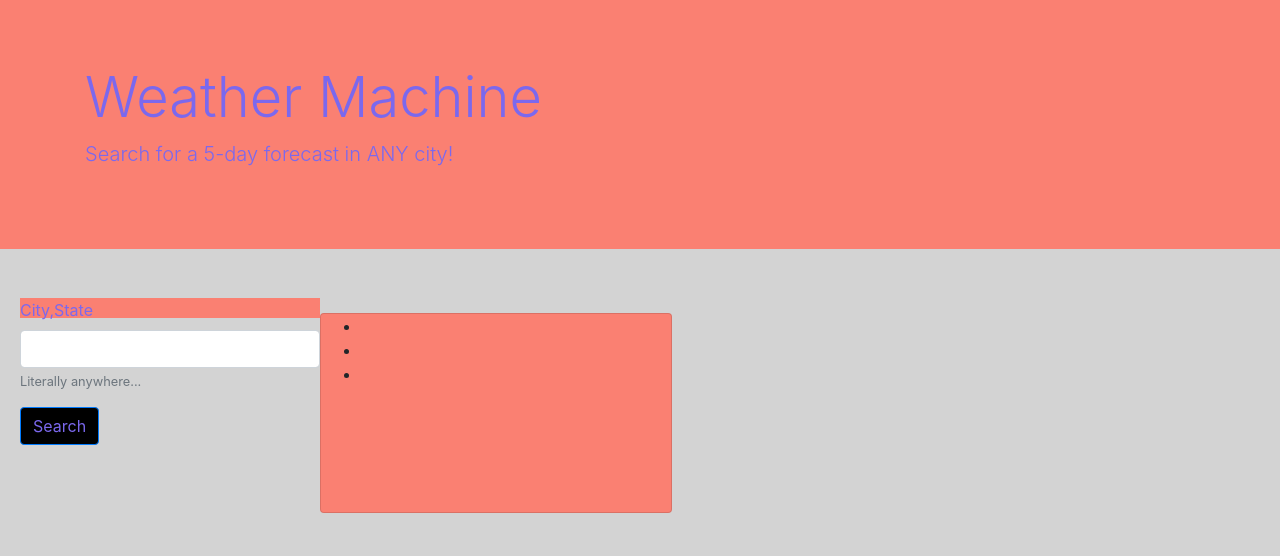
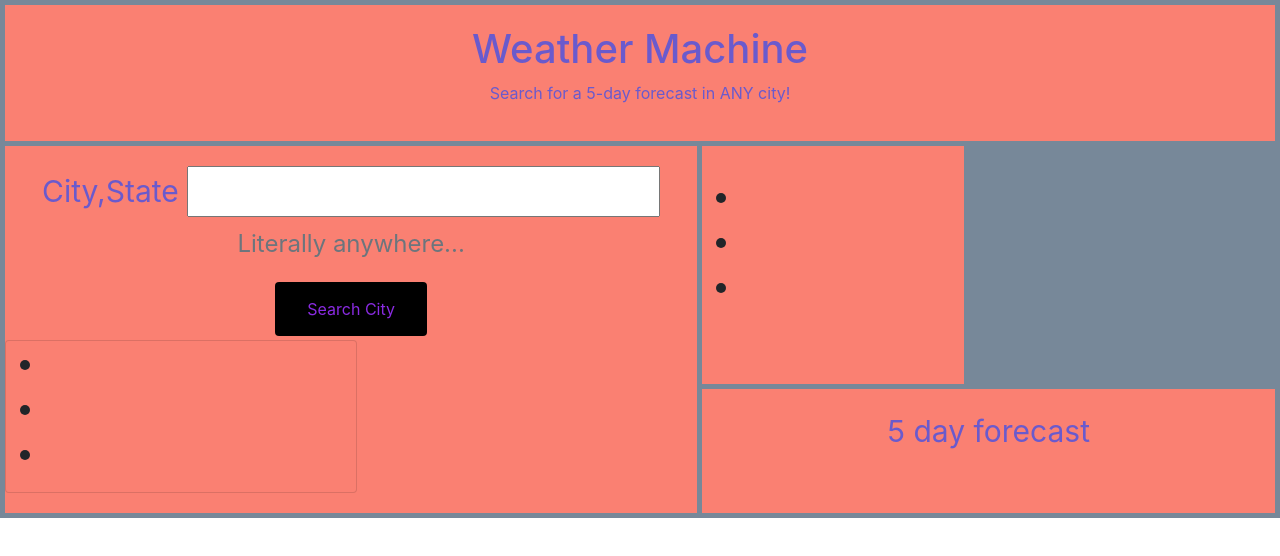
Before and after one commit to Davidanderson76/weatherforecast, a plain HTML site: page index.html in a window 1280 px wide. Drawn offline with nearby package versions, Linux system fonts and the light colour scheme.

Commit message:
updating the files, worked on the ajax call to connect with the weather api

```diff
--- a/index.html
+++ b/index.html
@@ -15,29 +15,30 @@
 
 
 <body>
-<!--BIG HEADER TOP-->
 
-<div class="jumbotron jumbotron-fluid">
-  <div class="container">
-    <h1 class="display-4">Weather Machine</h1>
-    <p class="lead">Search for a 5-day forecast in ANY city!</p>
-  </div>
+<!--HEADER HERE-->
+
+<div class="grid-container">
+    <div class="item1">
+        <h1>Weather Machine</h1>
+        <p id="headerText">Search for a 5-day forecast in ANY city!</p>
     </div>
 
-<!--FORM TO SEARCH CITY-->
-
+<!--SEARCH BAR HERE HERE-->
+    <div class="item2">
         <form>
             <div class="box">
                 <div class="form-group">
                     <label>City,State</label>
-                <input type="search" class="form-control" >
+                    <span id="error"></span>
+                        <input type="text" id="city" >
                         <small id="form" class="form-text text-muted">Literally anywhere...</small>
                 </div>
-            <button type="submit" class="btn btn-primary button">Search</button>
+                    <button type="submit" id="submitWeather" class="btn btn-primary button">Search City</button>
             </div>
         </form>
 
-<!--LIST GROUP TO HOLD RECENT SEARCHES-->
+<!--LIST TO PLACE HISTORY SEARCHES-->
 
         <div class="card" style="width: 22rem;">
             <ul class="listGroup">
@@ -45,6 +46,20 @@
               <li class="listItem"></li>
               <li class="listItem"></li>
             </ul>
+        </div>
+    </div>
+
+<!--RESULTS GO HERE-->
+
+    <div class="item3">
+       <h1></h1>
+        <ul class="weatherList">
+            <li class="weatherItem"></li>
+            <li class="weatherItem"></li>
+            <li class="weatherItem"></li>
+        </ul>
+    </div>
+    <div class="item5">5 day forecast</div>
 </div>
 
 
@@ -57,10 +72,7 @@
 
 
 
-
-<script src="https://code.jquery.com/jquery-3.5.1.slim.min.js"
-integrity="sha384-DfXdz2htPH0lsSSs5nCTpuj/zy4C+OGpamoFVy38MVBnE+IbbVYUew+OrCXaRkfj"
-crossorigin="anonymous"></script>
+<script src="https://ajax.googleapis.com/ajax/libs/jquery/3.5.1/jquery.min.js"></script>
 <script src="script.js"></script>
 </body>
 </html>
--- a/script.js
+++ b/script.js
@@ -0,0 +1,15 @@
+$(document).ready(function(){
+
+    $("#submitWeather").click(function(){
+
+        var city = $("#city").val();
+        var queryUrl = 'https://cors-anywhere.herokuapp.com/api.openweathermap.org/data/2.5/forecast?q=' + city + '&units=metric' + '&appid=a0230666122f5a62a46562b7d71a9b25';
+
+        $.ajax({
+            url: queryUrl,
+            method: "GET",
+        }).then (function(response){
+            console.log(response);
+        })
+    });
+});
--- a/style.css
+++ b/style.css
@@ -1,37 +1,54 @@
-body {
-    background-color: lightgray;
+
+
+.item1, .form-group {
+    grid-area: header;
+    color: slateblue;
  }
 
-.jumbotron-fluid {
-    background-color: salmon;
+
+.item2 { grid-area: menu; }
+.item3 { grid-area: main; }
+.item5 {
+  grid-area:
+  footer;
+  color: slateblue;
  }
 
-.display-4, .lead, .form-group, .btn {
-    color: mediumslateblue;
+.grid-container {
+  display: grid;
+  grid-template-areas:
+    'header header header header header header'
+    'menu main main main right right'
+    'menu footer footer footer footer footer';
+  grid-gap: 5px;
+  background-color: lightslategray;
+  padding: 5px;
 }
 
-form {
-    width: 100%;
-  padding: 12px 20px;
-  margin: 8px 0;
-  box-sizing: border-box;
+.grid-container > div {
+  background-color: salmon;
+  text-align: center;
+  padding: 20px 0;
+  font-size: 30px;
 }
 
-.box{
-    background-color: salmon;
-    margin: 5px auto;
-    width: 300px;
-    height: 20px;
-    float: left;
+p {
+    font-size: medium;
 }
 
 .button {
-    background-color: black;
+    background-color: #000000;
+    border: none;
+    color: blueviolet;
+    padding: 15px 32px;
+    text-align: center;
+    text-decoration: none;
+    display: inline-block;
+    font-size: 16px;
+    margin: 4px 2px;
+    cursor: pointer;
   }
 
   .card {
       background-color: salmon;
-    width: 300px;
-    height: 200px;
-    float: left;
   }
```
Lines whose indentation alone changed are shown as unchanged.
